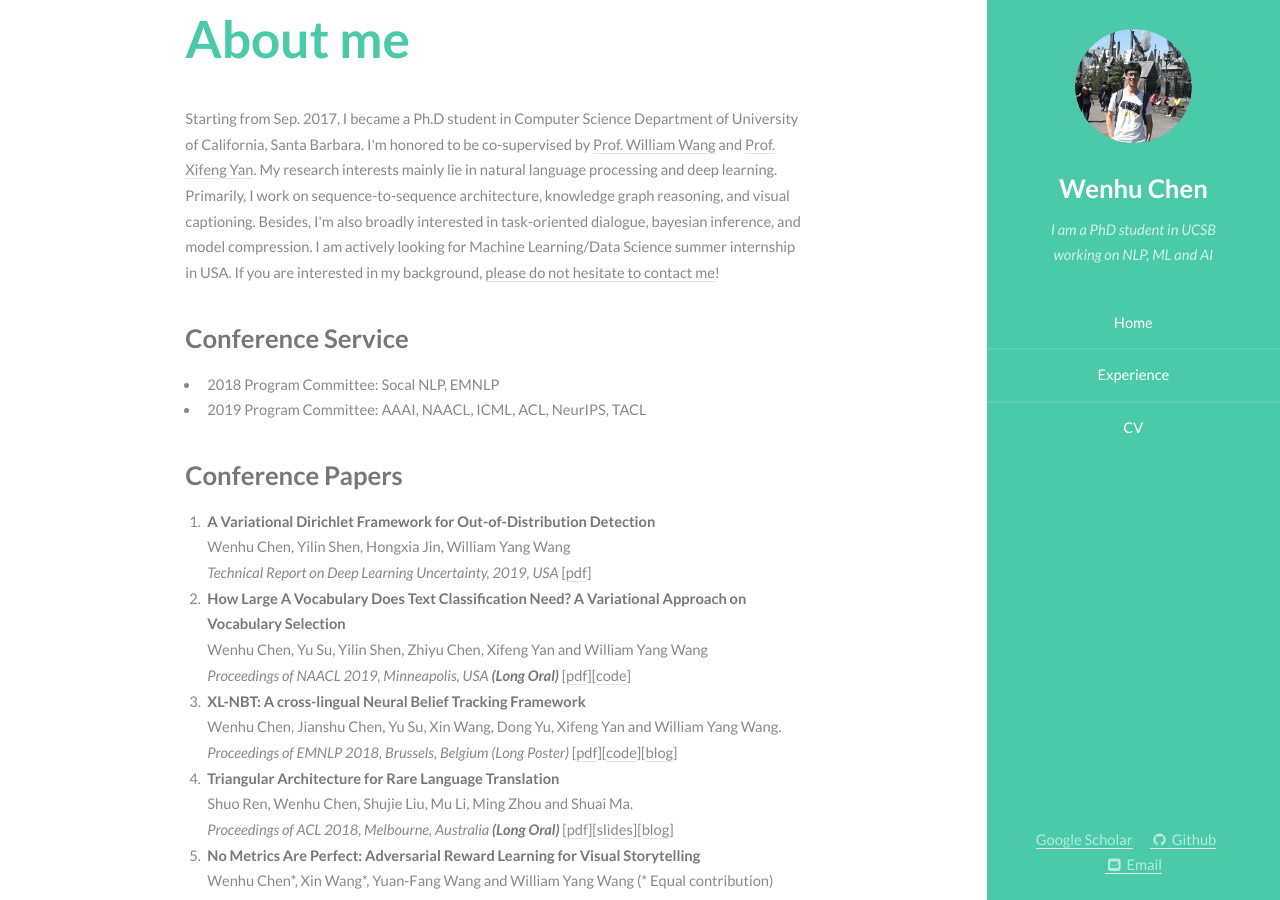
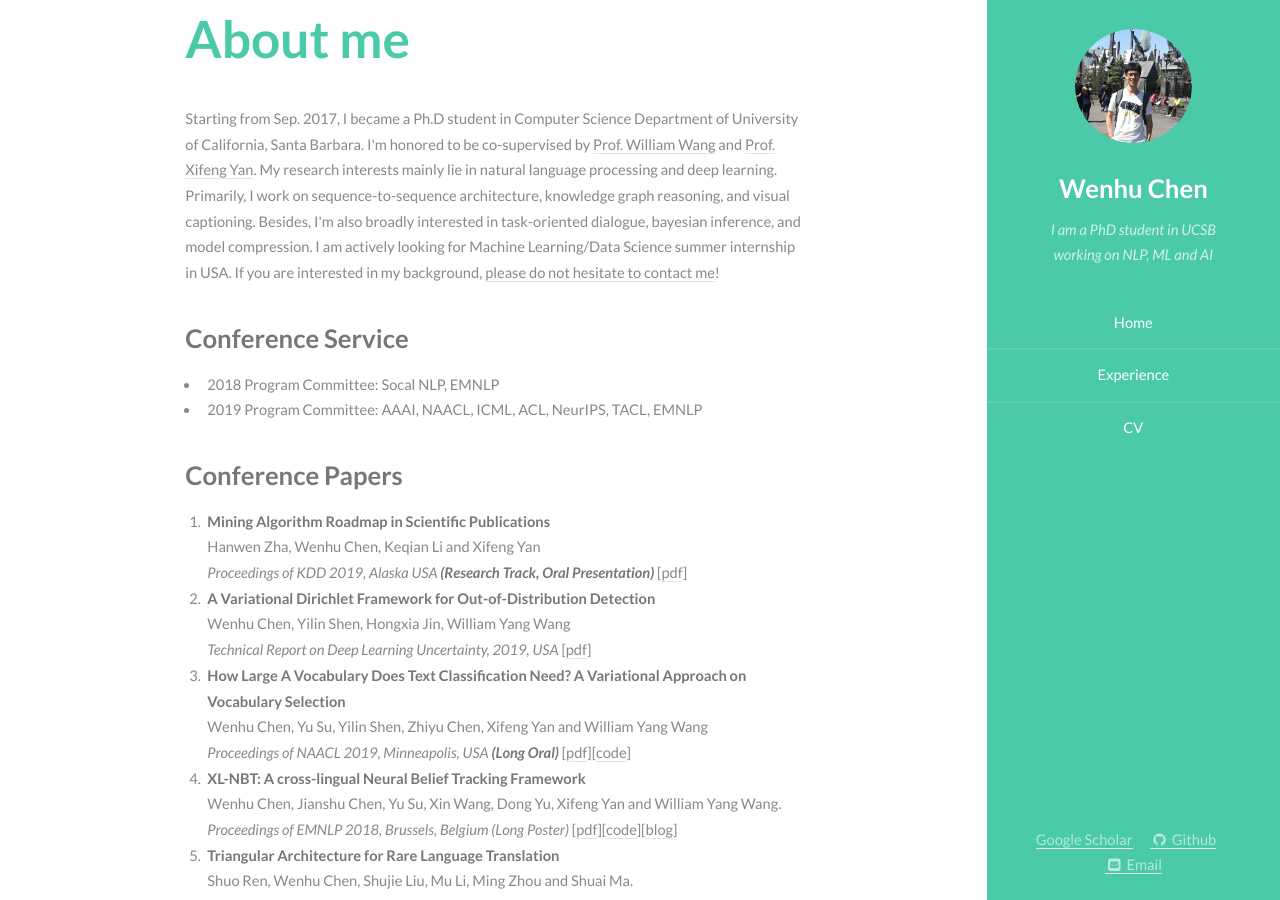
Before and after one commit to wenhuchen/wenhuchen.github.io, a Jekyll site: the page built from index.html, in a window 1280 px wide and 900 px high. Built offline with Jekyll 4.4.1, drawn with Linux system fonts in a browser that asks for light colours.

Commit message:
update KDD

```diff
--- a/index.html
+++ b/index.html
@@ -25,13 +25,17 @@ th,td {
         <h3>Conference Service</h3>
         <ul>
         <li> 2018 Program Committee: Socal NLP, EMNLP</li>
-        <li> 2019 Program Committee: AAAI, NAACL, ICML, ACL, NeurIPS, TACL</li>
+        <li> 2019 Program Committee: AAAI, NAACL, ICML, ACL, NeurIPS, TACL, EMNLP</li>
         </ul>
         </div>
 
 <div class="container">
         <h3>Conference Papers</h3>
 <ol>
+<li><strong> Mining Algorithm Roadmap in Scientific Publications <a span style="color: #009900;"></a></strong><br>
+Hanwen Zha, Wenhu Chen, Keqian Li and Xifeng Yan<br>
+<em>Proceedings of KDD 2019, Alaska USA <strong>(Research Track, Oral Presentation)</strong></em> [<a href="#">pdf</a>]
+</li>
 <li><strong> A Variational Dirichlet Framework for Out-of-Distribution Detection <a span style="color: #009900;"></a></strong><br>
 Wenhu Chen, Yilin Shen, Hongxia Jin, William Yang Wang<br>
 <em>Technical Report on Deep Learning Uncertainty, 2019, USA</em> [<a href="https://arxiv.org/abs/1811.07308">pdf</a>]
```
Also changed, not shown: 1 other file.
